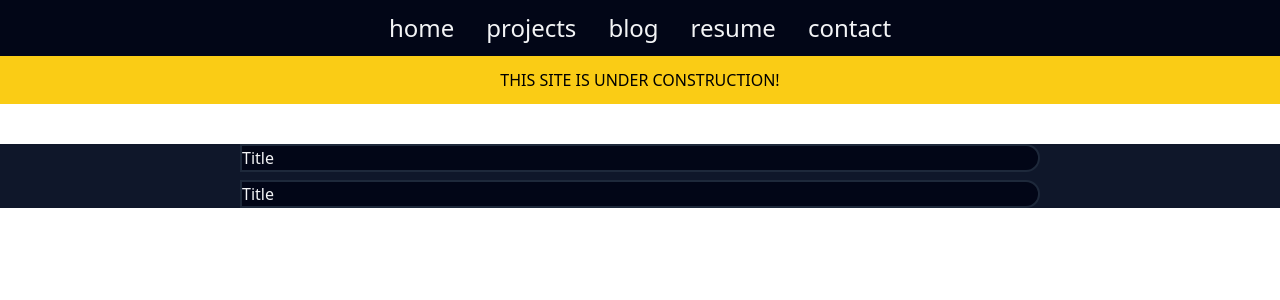
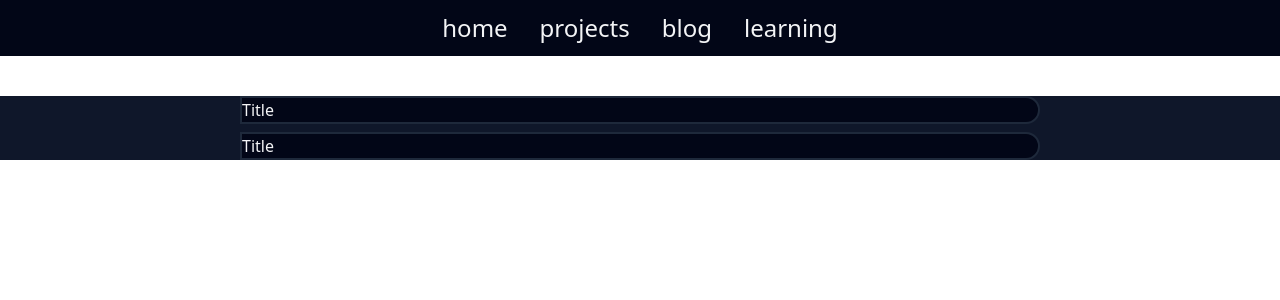
Before and after one commit to glevis/homepage, a React (Vite) app: page /blog in a window 1280 px wide. Shown: the top 300 px of the page. Built offline with nearby package versions, Linux system fonts and the light colour scheme.

Commit message:
removed some nav options, added flair to home

```diff
--- a/src/components/BlogEntry.jsx
+++ b/src/components/BlogEntry.jsx
@@ -12,7 +12,7 @@ class BlogEntry extends React.Component {
 
     handleClick = () => {
         this.setState({textHidden: !this.state.textHidden})
-        if (this.state.textHidden) {
+        if (!this.state.textHidden) {
             this.setState({text: "hidden", textHeight: "10"})
             console.log("hidden");
         } else {
@@ -24,11 +24,13 @@ class BlogEntry extends React.Component {
 
     render() {
         return (
-            <div className={`rounded-r-2xl w-2/3 h-${this.state.textHeight} border border-slate-800 border-2 bg-slate-950`} onClick={this.handleClick}>
+            <div className={`cursor-pointer rounded-r-2xl w-2/3 h-${this.state.textHeight} border border-slate-800 border-2 bg-slate-950`} onClick={this.handleClick}>
                 <p className="text-gray-100">
                     Title
                 </p>
-                <p className={this.state.text}> test</p>
+                <div>
+                    <p className={`${this.state.text} text-white`}> test</p>
+                </div>
             </div>
         )
     }
--- a/src/components/Navbar.jsx
+++ b/src/components/Navbar.jsx
@@ -15,13 +15,10 @@ class Navbar extends React.Component {
                     <a href="/blog">blog</a>
                 </div>
                 <div className="font-thin text-2xl text-gray-100" >
-                    <a href="/resume">resume</a>
-                </div>
-                <div className="font-thin text-2xl text-gray-100" >
-                    <a href="/contact">contact</a>
+                    <a href="/learning">learning</a>
                 </div>
             </div>
-            <div className="text-center bg-yellow-400 p-3">
+            <div className="hidden text-center bg-yellow-400 p-3">
                 THIS SITE IS UNDER CONSTRUCTION!
             </div>
         </div>
--- a/src/main.jsx
+++ b/src/main.jsx
@@ -31,11 +31,7 @@ const router = createBrowserRouter([
                 element: <BlogPage />
             },
             {
-                path: "/resume",
-                element: <ContactPage />
-            },
-            {
-                path: "/contact",
+                path: "/learning",
                 element: <ContactPage />
             },
         ]
--- a/src/pages/home.jsx
+++ b/src/pages/home.jsx
@@ -3,7 +3,7 @@ import profilePic from '../assets/profile_pic_no_bg.png'
 export default function HomePage() {
     return (
         <div>
-        <div className="transition-opacity flex h-screen justify-center items-center space-x-10">
+        <div className="flex mt-28 w-screen h-auto justify-center items-center space-x-10 bg-slate-950">
             <div className="text-xl text-gray-100 justify-center">
             Hello! <br />
             <span className="text-3xl text-blue-400">{'I\'m Gavin Levis'}</span> <br />
```
